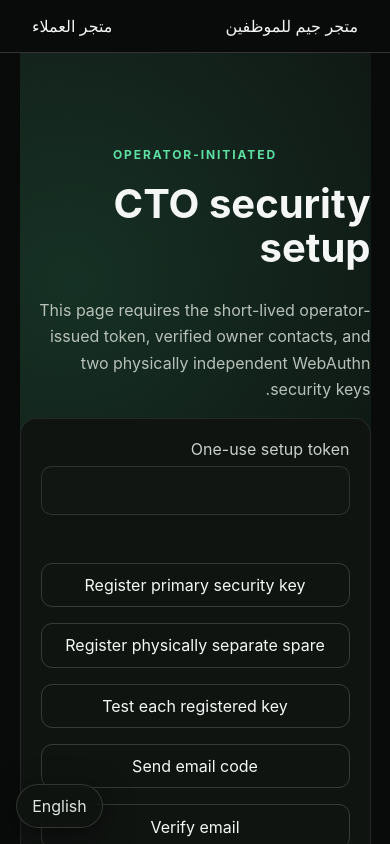
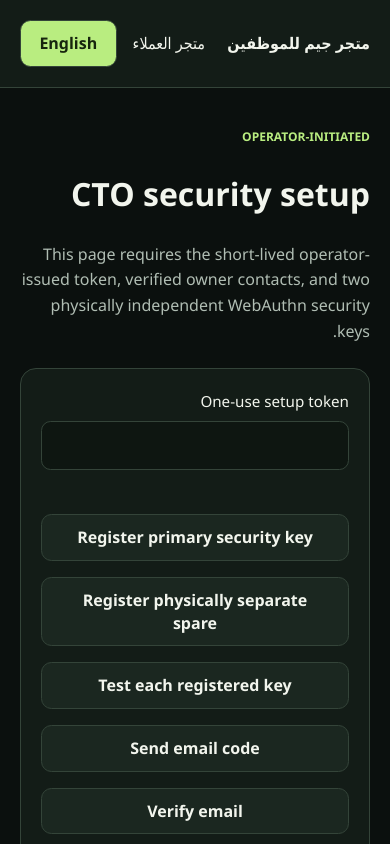
Before and after one commit to DefinetlyNotAI/Gym_Shop, a Next.js app: page /setup in a window 390 px wide. Shown: the top 844 px of the page. Built offline with nearby package versions, Linux system fonts and the light colour scheme; no server answers.

Commit message:
fix(ui): rebuild responsive staff workspace styles
Style metrics, section navigation, action rows, forms, notices, and security screens with consistent tokens and RTL layouts. Keep language selection in the header and simulation notices in flow to avoid covering controls.

```diff
--- a/src/app/globals.css
+++ b/src/app/globals.css
@@ -1,79 +1,585 @@
+/* Foundation: shared tokens, natural document flow, and accessible controls. */
 :root {
   color-scheme: dark;
-  font-family: Inter, ui-sans-serif, system-ui, -apple-system, BlinkMacSystemFont, "Segoe UI", sans-serif;
-  background: #090b0a;
-  color: #f4f7f5;
+  --canvas: #0b100e;
+  --surface: #131c17;
+  --raised: #1b2720;
+  --field: #0e1611;
+  --text: #f2f5ed;
+  --muted: #b0bdb3;
+  --accent: #b9ed80;
+  --accent-ink: #17250e;
+  --border: #344439;
+  --gutter: clamp(1.25rem, 5vw, 5rem);
+  font-family: "Segoe UI", Tahoma, Arial, sans-serif;
+  background: var(--canvas);
+  color: var(--text);
 }
-
-* { box-sizing: border-box; }
-
-body { margin: 0; background:#090b0a; }
-a { color:inherit; text-decoration:none; }
-button,input,select,textarea { font:inherit; }
-button { cursor:pointer; }
-
-main {
-  min-height: 100vh;
+*, *::before, *::after {
+  box-sizing: border-box;
+}
+html {
+  scroll-padding-top: 7rem;
+}
+body {
+  margin: 0;
+  min-width: 280px;
+  line-height: 1.6;
+}
+::selection {
+  background: var(--accent);
+  color: var(--accent-ink);
+}
+a {
+  color: inherit;
+  text-underline-offset: .25em;
+}
+button, input, select, textarea {
+  font: inherit;
+}
+:focus-visible {
+  outline: 3px solid var(--accent);
+  outline-offset: 4px;
+}
+img, svg, video {
+  max-width: 100%;
+}
+img {
+  display: block;
+  height: auto;
+}
+h1, h2, h3, p {
+  margin: 0;
+}
+h1, h2, h3 {
+  color: var(--text);
+  overflow-wrap: anywhere;
+}
+h1 {
+  font-size: clamp(2.3rem, 5vw, 4.5rem);
+  line-height: 1.12;
+  letter-spacing: -.045em;
+  font-weight: 750;
+}
+h2 {
+  font-size: clamp(1.5rem, 2.7vw, 2.4rem);
+  line-height: 1.25;
+  letter-spacing: -.025em;
+}
+h3 {
+  font-size: 1.15rem;
+  line-height: 1.45;
+}
+p, small {
+  color: var(--muted);
+}
+small {
+  font-size: .85rem;
+}
+hr {
+  border: 0;
+  border-block-start: 1px solid var(--border);
+  margin-block: 2rem;
+}
+[dir="rtl"] :is(h1, h2, h3, .eyebrow) {
+  letter-spacing: 0;
+  line-height: 1.5;
+}
+:where(main, section, article, form, nav, div) {
+  min-width: 0;
+}
+:where(p, small, strong, output, label) {
+  overflow-wrap: anywhere;
+}
+section[id] {
+  scroll-margin-top: 7rem;
+}
+/* Center maintenance only, never every main element. */
+.page, .catalog {
+  width: min(100% - var(--gutter) * 2, 80rem);
+  margin-inline: auto;
+  padding-block: clamp(2.5rem, 5vw, 5rem);
+}
+.page {
+  min-height: 75svh;
+}
+.page > * + * {
+  margin-block-start: 1.5rem;
+}
+.page > section + section {
+  margin-block-start: 3rem;
+}
+.page > h1 + p {
+  max-width: 65ch;
+}
+.page > a:not([class]) {
+  display: inline-block;
+  color: var(--accent);
+}
+.prose {
+  max-width: 52rem;
+}
+.prose p {
+  line-height: 1.85;
+}
+.prose :is(h2, h3) {
+  margin-block-end: .75rem;
+}
+.prose details + details, .prose article + article {
+  margin-block-start: 1rem;
+}
+main:has(> .maintenance) {
+  min-height: 100svh;
   display: grid;
   place-items: center;
-  padding: 2rem;
-  background:
-    radial-gradient(circle at 15% 15%, rgb(56 189 134 / 18%), transparent 30rem),
-    linear-gradient(145deg, #101411, #070807);
+  padding: var(--gutter);
+  background: radial-gradient(ellipse at top, #253b26, transparent 70%);
 }
-
 .maintenance {
-  width: min(100%, 44rem);
-  padding: clamp(2rem, 7vw, 4.5rem);
-  border: 1px solid rgb(255 255 255 / 12%);
+  width: min(100%, 46rem);
+  padding: clamp(1.5rem, 6vw, 4rem);
+  border: 1px solid var(--border);
   border-radius: 1.5rem;
-  background: rgb(13 17 14 / 88%);
-  box-shadow: 0 2rem 6rem rgb(0 0 0 / 35%);
+  background: var(--surface);
 }
-
+.maintenance > * + * {
+  margin-block-start: 1.5rem;
+}
 .eyebrow {
-  color: #5ee0a3;
+  color: var(--accent);
   font-size: .75rem;
   font-weight: 750;
   letter-spacing: .16em;
+  text-transform: uppercase;
 }
-
-h1, h2 { margin: .35rem 0 .75rem; line-height: 1.08; }
-h1 { font-size: clamp(2.25rem, 8vw, 4.25rem); }
-h2 { font-size: clamp(1.75rem, 6vw, 3rem); }
-p { color: #b7c1ba; line-height: 1.65; }
-hr { margin: 2.25rem 0; border: 0; border-top: 1px solid rgb(255 255 255 / 12%); }
-.reference { margin-top: 2rem; font-family: ui-monospace, monospace; font-size: .75rem; }
-
-.store { min-height:100vh; background:#090b0a; }
-.nav { min-height:4.75rem; display:flex; align-items:center; justify-content:space-between; gap:2rem; padding:0 5vw; border-bottom:1px solid #ffffff14; position:sticky; top:0; z-index:10; background:#090b0ae8; backdrop-filter:blur(18px); }
-.nav nav,.nav+nav,footer nav { display:flex; gap:1.5rem; }
-.brand { font-weight:900; letter-spacing:.12em; }
-.ghost,.secondary { border:1px solid #ffffff2a; background:transparent; color:#f4f7f5; border-radius:.7rem; padding:.7rem 1rem; }
-.hero { min-height:70vh; padding:clamp(5rem,12vw,10rem) 6vw; display:flex; flex-direction:column; align-items:flex-start; justify-content:center; background:radial-gradient(circle at 75% 35%,#35d68a33,transparent 25rem),linear-gradient(120deg,#0d120f,#090b0a); }
-.hero h1 { max-width:800px; font-size:clamp(3.5rem,10vw,8rem); letter-spacing:-.06em; }
-.hero>p:not(.eyebrow){max-width:36rem;font-size:1.15rem;}
-.primary { display:inline-flex; justify-content:center; border:0; border-radius:.75rem; background:#5ee0a3; color:#06130c; font-weight:800; padding:.9rem 1.3rem; margin-top:1rem; }
-.catalog,.page { width:min(1200px,90vw); margin:auto; padding:5rem 0; }
-.section-head { display:flex; align-items:end; justify-content:space-between; gap:2rem; margin-bottom:2rem; }
-.section-head input,input,select,textarea { width:100%; border:1px solid #ffffff20; border-radius:.65rem; background:#111612; color:#fff; padding:.85rem 1rem; }
-.section-head input { max-width:22rem; }
-.product-grid { display:grid; grid-template-columns:repeat(auto-fit,minmax(230px,1fr)); gap:1.25rem; }
-.product-card,.panel,.list article,.quick-grid a,details { padding:1.25rem; border:1px solid #ffffff16; border-radius:1rem; background:#101411; }
-.product-art { aspect-ratio:4/3; display:grid; place-items:center; background:linear-gradient(145deg,#27332c,#111612); border-radius:.75rem; color:#5ee0a3; font-size:3rem; font-weight:900; }
-.product-art.large { min-height:32rem; }
-.muted,.empty { color:#849087; }
-.product-detail { display:grid; grid-template-columns:1.2fr 1fr; gap:4rem; margin-top:3rem; }
-.purchase,.panel form,.panel { display:grid; gap:1rem; }
-label { display:grid; gap:.4rem; color:#c7d0c9; }
-.check { display:flex; align-items:center; }.check input{width:auto;}
-.tabs { display:flex; gap:.75rem; }.tabs button{flex:1;padding:.75rem;background:#1b231e;border:0;color:#fff;border-radius:.6rem;}
-.page>h1,.prose h1 { font-size:clamp(2.5rem,7vw,5rem); }
-.prose { max-width:760px; }.prose p,details{font-size:1.05rem;line-height:1.8;}
-.quick-grid { display:grid;grid-template-columns:repeat(auto-fit,minmax(190px,1fr));gap:1rem;margin-top:2rem; }.quick-grid a{font-weight:700;}
-.list { display:grid;gap:.75rem; }.list article{display:grid;grid-template-columns:1fr auto auto;gap:1rem;align-items:center;}
-.admin-tools{margin:3rem 0;display:grid;gap:1rem}.admin-tools details form{display:grid;gap:.75rem;margin-top:1rem}.alert{padding:1rem;border-left:4px solid #f5b942;background:#f5b94218;color:#ffe6a9}
-footer { display:flex;justify-content:space-between;gap:2rem;padding:2rem 5vw;border-top:1px solid #ffffff14;color:#9da8a0; }
-@media(max-width:700px){.nav nav{display:none}.section-head,.product-detail,footer{display:grid;grid-template-columns:1fr}.list article{grid-template-columns:1fr}.product-art.large{min-height:18rem}}
-.simulation-banner{position:sticky;top:0;z-index:100;display:flex;gap:.75rem;align-items:center;justify-content:center;flex-wrap:wrap;padding:.65rem 1rem;background:#f7c948;color:#171717;border-bottom:2px solid #171717}.simulation-banner button,.simulation-banner a{border:1px solid currentColor;border-radius:999px;background:transparent;color:inherit;padding:.3rem .7rem;font:inherit;cursor:pointer}.simulation-banner span{font-size:.85rem}.staff-header{display:flex;justify-content:space-between;padding:1rem 2rem;border-bottom:1px solid #333}
-.language-switcher{position:fixed;right:1rem;bottom:1rem;z-index:90;display:flex;gap:.25rem;padding:.25rem;border:1px solid #ffffff24;border-radius:999px;background:#101411e8;box-shadow:0 8px 30px #0008}.language-switcher button{border:0;border-radius:999px;background:transparent;color:#dce5df;padding:.45rem .7rem;cursor:pointer}.language-switcher button[aria-pressed="true"]{background:#5ee0a3;color:#06130c;font-weight:800}[dir="rtl"] .language-switcher{right:auto;left:1rem}[dir="rtl"] .list article,[dir="rtl"] .staff-header,[dir="rtl"] .quick-grid{direction:rtl}[dir="rtl"] .alert{border-left:0;border-right:4px solid #f5b942}
+.reference, .secret {
+  font-family: ui-monospace, Consolas, monospace;
+  overflow-wrap: anywhere;
+}
+.muted {
+  color: var(--muted);
+}
+/* All controls have visible focus, disabled states, and touch targets. */
+button, .primary, .secondary, .ghost {
+  display: inline-flex;
+  align-items: center;
+  justify-content: center;
+  gap: .5rem;
+  min-height: 2.875rem;
+  max-width: 100%;
+  padding: .7rem 1.15rem;
+  border: 1px solid var(--border);
+  border-radius: .65rem;
+  background: var(--raised);
+  color: var(--text);
+  font-weight: 650;
+  line-height: 1.4;
+  text-align: center;
+  text-decoration: none;
+  cursor: pointer;
+  touch-action: manipulation;
+  transition: background-color 150ms ease, border-color 150ms ease, color 150ms ease;
+}
+.primary {
+  background: var(--accent);
+  border-color: var(--accent);
+  color: var(--accent-ink);
+}
+.ghost {
+  background: transparent;
+}
+button:disabled {
+  opacity: .48;
+  cursor: not-allowed;
+}
+input:not([type="checkbox"]):not([type="radio"]), select, textarea {
+  display: block;
+  width: 100%;
+  min-width: 0;
+  min-height: 3rem;
+  padding: .75rem .9rem;
+  border: 1px solid var(--border);
+  border-radius: .6rem;
+  background: var(--field);
+  color: var(--text);
+  line-height: 1.5;
+}
+input::placeholder, textarea::placeholder {
+  color: #94a699;
+  opacity: 1;
+}
+input:disabled, select:disabled, textarea:disabled {
+  opacity: .6;
+  cursor: not-allowed;
+}
+textarea {
+  min-height: 8rem;
+  resize: vertical;
+}
+input[type="checkbox"], input[type="radio"] {
+  width: 1.15rem;
+  height: 1.15rem;
+  flex: 0 0 auto;
+  margin: .2rem 0;
+  accent-color: var(--accent);
+}
+input[type="file"] {
+  padding: .5rem;
+}
+input::file-selector-button {
+  padding: .4rem .7rem;
+  margin-inline-end: .75rem;
+  border: 0;
+  border-radius: .3rem;
+  background: var(--raised);
+  color: var(--text);
+}
+label {
+  display: grid;
+  gap: .5rem;
+  color: var(--text);
+  font-size: .95rem;
+}
+.check {
+  display: flex;
+  align-items: flex-start;
+  gap: .7rem;
+  line-height: 1.6;
+}
+form, .purchase {
+  display: grid;
+  gap: 1rem;
+}
+.form-grid {
+  display: grid;
+  grid-template-columns: repeat(2, minmax(0, 1fr));
+  gap: 1rem;
+}
+.form-grid > :is(textarea, .check, .notice, .alert) {
+  grid-column: 1 / -1;
+}
+.panel {
+  display: grid;
+  gap: 1.25rem;
+  padding: clamp(1.25rem, 3vw, 2rem);
+  border: 1px solid var(--border);
+  border-radius: 1rem;
+  background: var(--surface);
+}
+.panel h2 {
+  font-size: clamp(1.3rem, 2vw, 1.8rem);
+}
+.panel form + form {
+  padding-block-start: 1.25rem;
+  border-block-start: 1px solid var(--border);
+}
+.tabs {
+  display: flex;
+  gap: .5rem;
+  padding: .4rem;
+  border: 1px solid var(--border);
+  border-radius: .85rem;
+  background: var(--field);
+}
+.tabs button {
+  flex: 1;
+  background: transparent;
+  border-color: transparent;
+}
+.tabs button[aria-pressed="true"] {
+  background: var(--accent);
+  color: var(--accent-ink);
+}
+details {
+  display: block;
+  padding: 1.25rem;
+  border: 1px solid var(--border);
+  border-radius: .8rem;
+  background: var(--surface);
+}
+summary {
+  cursor: pointer;
+  font-weight: 650;
+  color: var(--text);
+}
+summary::marker {
+  color: var(--accent);
+}
+details[open] > summary {
+  margin-block-end: 1.25rem;
+}
+details > :not(summary) + :not(summary) {
+  margin-block-start: 1rem;
+}
+.alert, .notice, .empty, .operation-message:not(:empty), .secret {
+  display: block;
+  padding: 1rem 1.25rem;
+  border: 1px solid var(--border);
+  border-radius: .7rem;
+  background: var(--raised);
+  color: var(--text);
+}
+.alert {
+  border-inline-start: 4px solid #f1cc81;
+  background: #302819;
+  color: #ffe0a3;
+}
+.notice {
+  border-inline-start: 4px solid var(--accent);
+}
+.notice > * + * {
+  display: block;
+  margin-block-start: .5rem;
+}
+.empty {
+  padding: 3rem 1.5rem;
+  text-align: center;
+  border-style: dashed;
+  color: var(--muted);
+}
+[aria-live]:empty {
+  margin: 0;
+}
+.secret {
+  white-space: pre-wrap;
+}
+/* Content grids and rows must shrink around long IDs and action forms. */
+.quick-grid, .metric-grid {
+  display: grid;
+  grid-template-columns: repeat(auto-fit, minmax(min(100%, 13rem), 1fr));
+  gap: 1rem;
+}
+.quick-grid {
+  margin-block: 1.5rem;
+}
+.quick-grid a {
+  display: flex;
+  align-items: center;
+  justify-content: space-between;
+  gap: 1rem;
+  min-height: 5rem;
+  padding: 1.25rem;
+  border: 1px solid var(--border);
+  border-radius: .8rem;
+  background: var(--surface);
+  font-weight: 650;
+  text-decoration: none;
+}
+.quick-grid a::after {
+  content: "↗";
+  color: var(--accent);
+  font-size: 1.3rem;
+}
+[dir="rtl"] .quick-grid a::after {
+  content: "↖";
+}
+.list {
+  display: grid;
+  gap: .85rem;
+}
+.list article {
+  display: flex;
+  align-items: center;
+  flex-wrap: wrap;
+  gap: 1rem 1.5rem;
+  padding: 1.25rem;
+  border: 1px solid var(--border);
+  border-radius: .85rem;
+  background: var(--surface);
+}
+.list article > :is(div, strong):first-child {
+  flex: 1 1 16rem;
+}
+.list article > :is(form, details, .panel) {
+  flex: 1 0 100%;
+  width: 100%;
+}
+.list article > label {
+  flex: 0 1 10rem;
+}
+.list article small {
+  display: block;
+  margin-block-start: .25rem;
+}
+.inline-actions {
+  display: flex;
+  flex-wrap: wrap;
+  gap: .5rem;
+}
+.metric-grid article {
+  padding: 1.5rem;
+  border: 1px solid var(--border);
+  border-radius: 1rem;
+  background: var(--surface);
+}
+.metric-grid strong {
+  display: block;
+  color: var(--accent);
+  font-size: 2.5rem;
+  line-height: 1.2;
+  font-variant-numeric: tabular-nums;
+}
+.metric-grid span {
+  display: block;
+  margin-block-start: .75rem;
+  color: var(--muted);
+}
+.section-nav {
+  display: flex;
+  flex-wrap: wrap;
+  gap: .5rem;
+  padding: 1rem;
+  background: var(--surface);
+  border: 1px solid var(--border);
+  border-radius: .85rem;
+}
+.section-nav a {
+  padding: .6rem .85rem;
+  border-radius: .5rem;
+  text-decoration: none;
+}
+.admin-tools {
+  display: grid;
+  gap: 1rem;
+}
+.admin-tools .quick-grid {
+  margin: 0;
+}
+.staff-header {
+  display: flex;
+  flex-wrap: wrap;
+  align-items: center;
+  justify-content: space-between;
+  gap: 1rem;
+  padding: 1.25rem var(--gutter);
+  border-block-end: 1px solid var(--border);
+  background: var(--surface);
+}
+.staff-header a {
+  text-decoration: none;
+}
+.staff-header a:first-child {
+  font-weight: 750;
+}
+/* Keep the simulation notice in flow, clear of navigation and focused fields. */
+.simulation-banner {
+  display: flex;
+  align-items: center;
+  justify-content: center;
+  flex-wrap: wrap;
+  gap: .5rem 1rem;
+  margin: 0;
+  padding: .65rem var(--gutter);
+  background: #e6ce91;
+  color: #292311;
+  font-size: .8rem;
+  line-height: 1.5;
+}
+.simulation-banner button, .simulation-banner a {
+  min-height: 2.75rem;
+  padding: .4rem .75rem;
+  border: 1px solid #857348;
+  border-radius: .4rem;
+  background: transparent;
+  color: inherit;
+  font-size: .8rem;
+  text-decoration: none;
+}
+.language-switcher {
+  display: flex;
+  align-items: center;
+  gap: .4rem;
+}
+.language-switcher button {
+  white-space: nowrap;
+}
+.auth-page {
+  max-width: 42rem;
+}
+@media (hover: hover) {
+  button:not(:disabled):hover, .secondary:hover, .ghost:hover {
+    background: #2c3d30;
+    border-color: #81997e;
+  }
+  .primary:not(:disabled):hover {
+    background: #d0ffa3;
+    border-color: #d0ffa3;
+    color: var(--accent-ink);
+  }
+  .quick-grid a:hover, .section-nav a:hover {
+    background: var(--raised);
+  }
+  a:not([class]):hover {
+    color: var(--accent);
+  }
+  .simulation-banner :is(button, a):hover {
+    background: #f3dfa9;
+    color: #292311;
+  }
+}
+@media (max-width: 640px) {
+  .form-grid {
+    grid-template-columns: minmax(0, 1fr);
+  }
+  .list article {
+    align-items: stretch;
+  }
+  .list article > :is(div, strong):first-child {
+    flex-basis: 100%;
+  }
+  .list article > label {
+    flex-grow: 1;
+  }
+  .tabs {
+    flex-wrap: wrap;
+  }
+  .tabs button {
+    flex-basis: 8rem;
+  }
+  .simulation-banner {
+    justify-content: flex-start;
+    gap: .5rem;
+  }
+  .simulation-banner > span {
+    flex-basis: 100%;
+  }
+}
+@media (prefers-reduced-motion: reduce) {
+  *, *::before, *::after {
+    scroll-behavior: auto !important;
+    transition: none !important;
+    animation: none !important;
+  }
+}
+/* Staff screens use compact work areas and full-width editing rows. */
+.page > h1 {
+  font-size: clamp(2rem, 4vw, 3.5rem);
+}
+.page > section[id] {
+  padding-block-start: 2rem;
+  border-block-start: 1px solid var(--border);
+}
+.page > section[id] > h2 {
+  margin-block-end: 1.5rem;
+  font-size: clamp(1.4rem, 2.5vw, 2rem);
+}
+.page > section[id] > h3 {
+  margin-block: 1.5rem 1rem;
+}
+.list article > form {
+  display: grid;
+  grid-template-columns: repeat(auto-fit, minmax(min(100%, 13rem), 1fr));
+  align-items: end;
+  padding-block-start: 1rem;
+  border-block-start: 1px solid var(--border);
+}
+.list article > form .check {
+  align-self: center;
+}
+.staff-header > a:first-child {
+  margin-inline-end: auto;
+}
+.language-switcher button {
+  background: var(--accent);
+  color: var(--accent-ink);
+}
--- a/src/app/layout.tsx
+++ b/src/app/layout.tsx
@@ -1 +1 @@
-import type{Metadata}from"next";import{cookies}from"next/headers";import Link from"next/link";import"./globals.css";import{LanguageProvider,LocalizedText,type Language}from"@/components/language-provider";import{LanguageSwitcher}from"@/components/language-switcher";import{SimulationSwitcher}from"@/components/simulation-switcher";export const dynamic="force-dynamic";export const metadata:Metadata={title:"Gym Shop Staff",description:"Gym Shop operations for authorized staff"};export default async function RootLayout({children}:{children:React.ReactNode}){const saved=(await cookies()).get("gym_shop_language")?.value;const language:Language=saved==="en"?"en":"ar";return <html lang={language} dir={language==="ar"?"rtl":"ltr"} suppressHydrationWarning><body><LanguageProvider initialLanguage={language}><SimulationSwitcher/><LanguageSwitcher/><header className="staff-header"><Link href="/"><LocalizedText en="Gym Shop Staff" ar="متجر جيم للموظفين"/></Link><a href={process.env.STOREFRONT_ORIGIN??"https://example.com"}><LocalizedText en="Customer store" ar="متجر العملاء"/></a></header>{children}</LanguageProvider></body></html>;}
+import type{Metadata}from"next";import{cookies}from"next/headers";import Link from"next/link";import"./globals.css";import{LanguageProvider,LocalizedText,type Language}from"@/components/language-provider";import{LanguageSwitcher}from"@/components/language-switcher";import{SimulationSwitcher}from"@/components/simulation-switcher";export const dynamic="force-dynamic";export const metadata:Metadata={title:"Gym Shop Staff",description:"Gym Shop operations for authorized staff"};export default async function RootLayout({children}:{children:React.ReactNode}){const saved=(await cookies()).get("gym_shop_language")?.value;const language:Language=saved==="en"?"en":"ar";return <html lang={language} dir={language==="ar"?"rtl":"ltr"} suppressHydrationWarning><body><LanguageProvider initialLanguage={language}><SimulationSwitcher/><header className="staff-header"><Link href="/"><LocalizedText en="Gym Shop Staff" ar="متجر جيم للموظفين"/></Link><a href={process.env.STOREFRONT_ORIGIN??"https://example.com"}><LocalizedText en="Customer store" ar="متجر العملاء"/></a><LanguageSwitcher/></header>{children}</LanguageProvider></body></html>;}
--- a/src/app/page.tsx
+++ b/src/app/page.tsx
@@ -12,7 +12,7 @@ type Rows={products?:Record<string,unknown>[];inventory?:Record<string,unknown>[
 
 export default async function Admin(){
   const actor=await getSession();
-  if(!actor)return <main className="page"><p className="eyebrow"><T en="GYM SHOP STAFF" ar="موظفو جيم شوب"/></p><h1><T en="Operations sign in" ar="دخول العمليات"/></h1><StaffLogin/></main>;
+  if(!actor)return <main className="page auth-page"><p className="eyebrow"><T en="GYM SHOP STAFF" ar="موظفو جيم شوب"/></p><h1><T en="Operations sign in" ar="دخول العمليات"/></h1><StaffLogin/></main>;
   if(actor.role==="CUSTOMER")return <main className="page"><h1><T en="Staff access required" ar="يلزم تصريح موظف"/></h1><a href={process.env.STOREFRONT_ORIGIN??"https://example.com"}><T en="Return to customer store" ar="العودة إلى متجر العملاء"/></a></main>;
   if(actor.role==="DELIVERY_AGENT")redirect("/delivery");
 
--- a/src/app/recovery/page.tsx
+++ b/src/app/recovery/page.tsx
@@ -1 +1 @@
-import{RecoveryConsole}from"@/components/recovery-console";import{LocalizedText as T}from"@/components/language-provider";import{getSession}from"@/lib/api";export const dynamic="force-dynamic";export default async function Recovery(){const account=await getSession();return <main className="page"><p className="eyebrow"><T en="CTO RECOVERY · HIGH SECURITY" ar="استرداد مدير التقنية · أمان مرتفع"/></p><h1><T en="Emergency recovery" ar="الاسترداد الطارئ"/></h1><RecoveryConsole emergency={account?.sessionKind==="EMERGENCY"&&account.role==="CTO"}/></main>}
+import{RecoveryConsole}from"@/components/recovery-console";import{LocalizedText as T}from"@/components/language-provider";import{getSession}from"@/lib/api";export const dynamic="force-dynamic";export default async function Recovery(){const account=await getSession();return <main className="page auth-page"><p className="eyebrow"><T en="CTO RECOVERY · HIGH SECURITY" ar="استرداد مدير التقنية · أمان مرتفع"/></p><h1><T en="Emergency recovery" ar="الاسترداد الطارئ"/></h1><RecoveryConsole emergency={account?.sessionKind==="EMERGENCY"&&account.role==="CTO"}/></main>}
--- a/src/app/setup/page.tsx
+++ b/src/app/setup/page.tsx
@@ -1 +1 @@
-import{CtoSetup}from"@/components/cto-setup";export default function Setup(){return <main className="page"><p className="eyebrow">OPERATOR-INITIATED</p><h1>CTO security setup</h1><p>This page requires the short-lived operator-issued token, verified owner contacts, and two physically independent WebAuthn security keys.</p><CtoSetup/></main>}
+import{CtoSetup}from"@/components/cto-setup";export default function Setup(){return <main className="page auth-page"><p className="eyebrow">OPERATOR-INITIATED</p><h1>CTO security setup</h1><p>This page requires the short-lived operator-issued token, verified owner contacts, and two physically independent WebAuthn security keys.</p><CtoSetup/></main>}
--- a/src/app/staff-enrollment/page.tsx
+++ b/src/app/staff-enrollment/page.tsx
@@ -1 +1 @@
-import{StaffEnrollment}from"@/components/staff-enrollment";export default function Enrollment(){return <main className="page"><h1>Staff security enrollment</h1><p>Use the invitation delivered to your verified email and enroll the required phishing-resistant security key or keys.</p><StaffEnrollment/></main>}
+import{StaffEnrollment}from"@/components/staff-enrollment";export default function Enrollment(){return <main className="page auth-page"><h1>Staff security enrollment</h1><p>Use the invitation delivered to your verified email and enroll the required phishing-resistant security key or keys.</p><StaffEnrollment/></main>}
```
